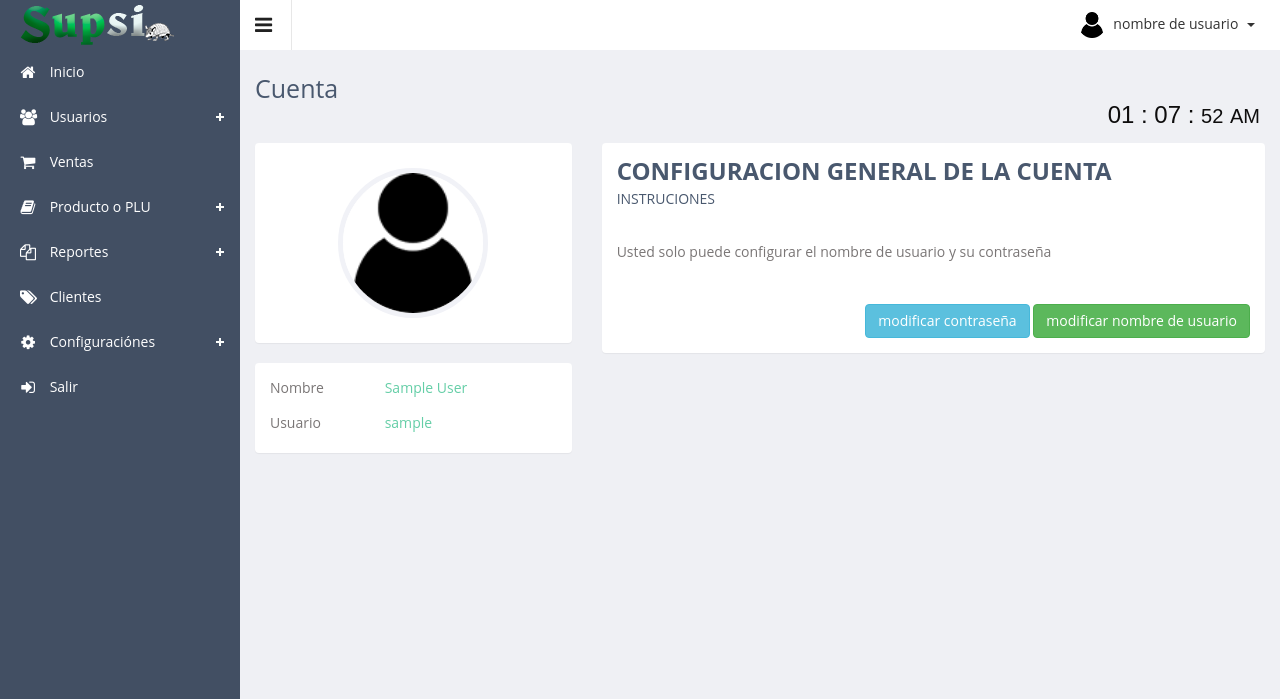
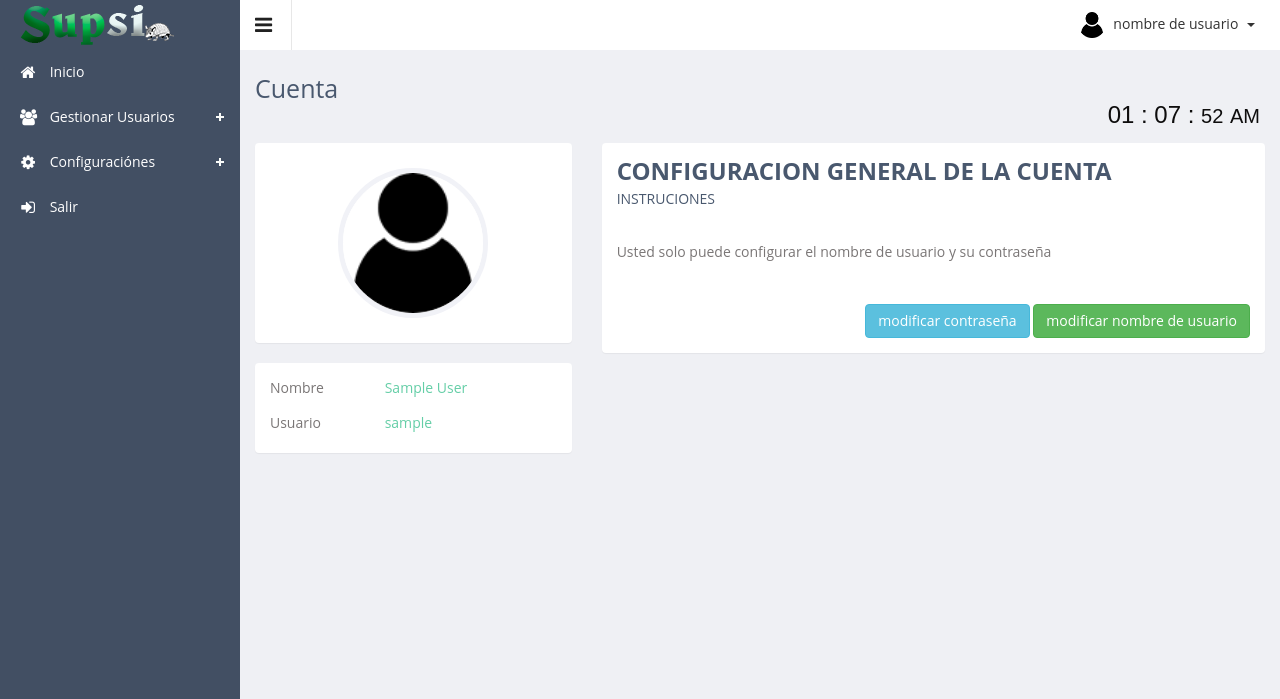
Before and after one commit to sergui/ChuquiagoApp, a PHP site: page /ChuquiagoApp/app/controller/user/perfil.php in a window 1280 px wide. Shown: the top 699 px of the page. Run offline with PHP 8.4, Linux system fonts and the light colour scheme; the visitor is signed in with stand-in values (Sample User, id 1); style sheets or scripts are compiled from the project's sources; some libraries are stand-ins or nearby versions.

Commit message:
nuevos cambios

```diff
--- a/app/config/db.php
+++ b/app/config/db.php
@@ -9,5 +9,5 @@
 	define('DB_HOST', 'localhost');
 	define('DB_USER', 'root');
 	define('DB_PASS', '');
-	define('DB_NAME', 'sergui');
+	define('DB_NAME', 'bdchuquiago');
 ?>
--- a/app/controller/home/index.php
+++ b/app/controller/home/index.php
@@ -5,7 +5,7 @@
         header("location: ".ROOT_CONTROLLER.'login/');
 		exit;
 	}*/
-	//Variables para enviar a la plantilla
+	//Variables para enviar a la plantilla son necesarias
 	$titulo="Bienvenido";
 	$contenido="inicio.php";
 	$sub_directory="";
--- a/index.php
+++ b/index.php
@@ -5,5 +5,5 @@
         header("location: ".ROOT_CONTROLLER.'login/');
 		exit;
 	}*/
-	header("location: ".ROOT.'app/controller/home');
+	header("location: ".ROOT_CONTROLLER.'home');
 ?>
--- /dev/null
+++ b/public/views/asignatura/index.php
@@ -0,0 +1 @@
+aqui lista
--- a/public/views/login/index.php
+++ b/public/views/login/index.php
@@ -12,11 +12,8 @@
     <link href="<?php echo ROOT; ?>resources/assets/css/style.css" rel="stylesheet">
     <link href="<?php echo ROOT; ?>resources/assets/css/style-responsive.css" rel="stylesheet">
 </head>
-
 <body class="login-body">
-
     <div class="container">
-
         <form class="form-signin" action="" name="frmlogin" id="frmlogin" method="post">
             <div class="form-signin-heading text-center">
                 <img src="<?php echo ROOT; ?>resources/assets/images/logopas.png" alt=""/>
@@ -61,12 +58,9 @@
         </form>
     </div>
     <!-- Placed js at the end of the document so the pages load faster -->
-
-<!-- Placed js at the end of the document so the pages load faster -->
     <script src="<?php echo ROOT; ?>resources/assets/js/jquery-1.10.2.min.js"></script>
     <script src="<?php echo ROOT; ?>resources/assets/js/bootstrap.min.js"></script>
     <script src="<?php echo ROOT; ?>resources/assets/js/modernizr.min.js"></script>
-
     <script src="<?php echo ROOT; ?>resources/assets/js/jquery.validate.min.js"></script>
     <script src="<?php echo ROOT; ?>resources/assets/js/languajes/messages_es.js"></script>
 <script>
--- a/public/views/template/left_menu.php
+++ b/public/views/template/left_menu.php
@@ -27,32 +27,20 @@
         </div>
         <ul class="nav nav-pills nav-stacked custom-nav">
             <li class="<?php echo $menu_a['inicio']; ?>"><a href="<?php echo ROOT; ?>"><i class="fa fa-home"></i> <span>Inicio</span></a></li>
-            <li class="menu-list <?php echo $menu_a['usuario']; ?>"><a href=""><i class="fa fa-users"></i> <span>Usuarios</span></a>
+            <li class="menu-list <?php echo $menu_a['usuario']; ?>"><a href=""><i class="fa fa-users"></i> <span>Gestionar Usuarios</span></a>
                 <ul class="sub-menu-list">
                     <li class="<?php echo $menu_a['lista_u']; ?>"><a href="<?php echo ROOT_CONTROLLER; ?>user/"> Lista de usuarios</a></li>
                     <li class="<?php echo $menu_a['registro_u']; ?>"><a href="<?php echo ROOT_CONTROLLER; ?>user/registro.php"> Registro de usuarios</a></li>
                 </ul>
             </li>
-            <?php //endif; ?>
-            <li class="<?php echo $menu_a['ventas']; ?>"><a href="<?php echo ROOT_CONTROLLER; ?>ventas/"><i class="fa fa-shopping-cart"></i> <span>Ventas</span></a>
-            </li>
-            <li class="menu-list <?php echo $menu_a['producto']; ?>"><a href="#"><i class="fa fa-book"></i> <span>Producto o PLU</span></a>
-                <ul class="sub-menu-list">
-                    <li class="<?php echo $menu_a['lista_p']; ?>"><a href="<?php echo ROOT_CONTROLLER; ?>producto/"> Listado</a></li>
-                    <li class="<?php echo $menu_a['registro_p']; ?>"><a href="<?php echo ROOT_CONTROLLER; ?>producto/registro.php"> Registro de producto</a></li>
-                </ul>
-            </li>
-            <li class="menu-list <?php echo $menu_a['reportes']; ?>"><a href=""><i class="fa fa-copy"></i> <span>Reportes</span></a>
-                <ul class="sub-menu-list">
-                    <li class="<?php echo $menu_a['reportes_u']; ?>"><a href="<?php echo ROOT_CONTROLLER; ?>reporte/"> Reporte de entregas</a></li>
-                </ul>
-            </li>
-            <li class="<?php echo $menu_a['cliente']; ?>">
-                <a href="<?php echo ROOT_CONTROLLER; ?>cliente/"><i class="fa fa-tags"></i> <span>Clientes</span></a>
-            </li>
             <li class="menu-list <?php echo $menu_a['configuracion']; ?>"><a href=""><i class="fa fa-cog"></i> <span>Configuraciónes</span></a>
                 <ul class="sub-menu-list">
-                    <li class="<?php echo $menu_a['configuracion_s']; ?>"><a href="<?php echo ROOT_CONTROLLER; ?>seccion/"> Seccion</a></li>
+                    <li class="<?php echo $menu_a['configuracion_s']; ?>">
+                        <a href="<?php echo ROOT_CONTROLLER; ?>asignatura/"> Asigntura</a>
+                    </li>
+                    <li>
+                        <a href="<?php echo ROOT_CONTROLLER; ?>curso/"> Cursos</a>
+                    </li>
                 </ul>
             </li>
             <li><a href="<?php echo ROOT_CONTROLLER; ?>login/index.php?logout"><i class="fa fa-sign-in"></i> <span>Salir</span></a></li>
```
Also changed, not shown: app/controller/asignatura/index.php (added, +23 -0 lines). Lines whose indentation alone changed are shown as unchanged.
